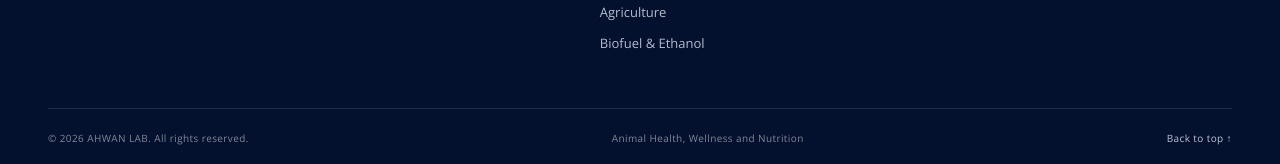
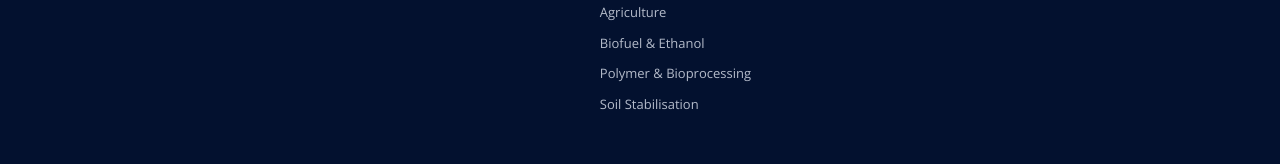
Before and after one commit to tusharchd29/paul-global, a Next.js app: page / in a window 1280 px wide. Shown: the part 6649-6813 px from the top of the page. Built offline with nearby package versions, Linux system fonts and the light colour scheme; no server answers.

Commit message:
Include all listed industrial application sectors

```diff
--- a/app/industries/data.ts
+++ b/app/industries/data.ts
@@ -49,6 +49,10 @@ export const industries:Industry[]=[
   intro:'Enzymes convert starch and fibre into fermentable sugars, and yeast ferments them to ethanol.',
   uses:[{name:'Amylase',role:'Liquefaction of grain mash.'},{name:'Protease',role:'Releases free amino nitrogen to support yeast during fermentation.'},{name:'Beta-glucanase',role:'Reduces mash viscosity.'},{name:'Xylanase',role:'Reduces mash viscosity and releases sugars from fibre.'},{name:'Cellulase',role:'Converts fibre to fermentable sugars.'},{name:'Saccharomyces cerevisiae',role:'Ferments sugars to ethanol.'}],
   enquiry:['Glucoamylase']},
+
+ {name:'Polymer & Bioprocessing',short:'Enzyme options for selected polymer, bioconversion and process applications.',intro:'Some polymer and bioprocessing workflows use enzymes or biological catalysts for specific conversion steps. The process chemistry, substrate, operating conditions and desired output need to be reviewed before a product can be recommended.',uses:[],enquiry:['Process-specific enzyme or biocatalyst'],note:'This is a discovery category, not a claim that every polymer application is supported. Availability and technical fit must be confirmed with the manufacturing partner.'},
+ {name:'Soil Stabilisation',short:'Explore biological and enzyme-based options for soil and ground-treatment projects.',intro:'Soil-treatment requirements vary by soil type, moisture, loading, climate and intended use. A technical brief and project conditions are needed before identifying whether an enzyme or microbial product is appropriate.',uses:[],enquiry:['Project-specific soil treatment solution'],note:'No performance or engineering claim is made without site-specific data and validation.'},
+
 ];
 
 export const industrySlug=(i:Industry)=>slugify(i.name);
```
